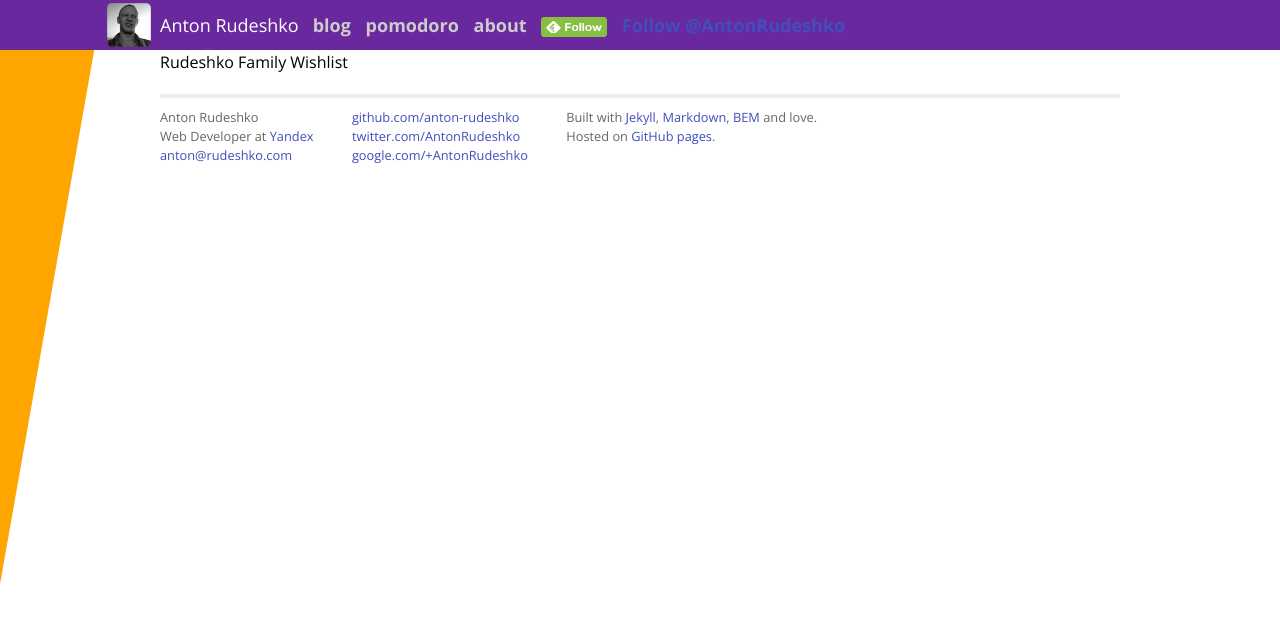
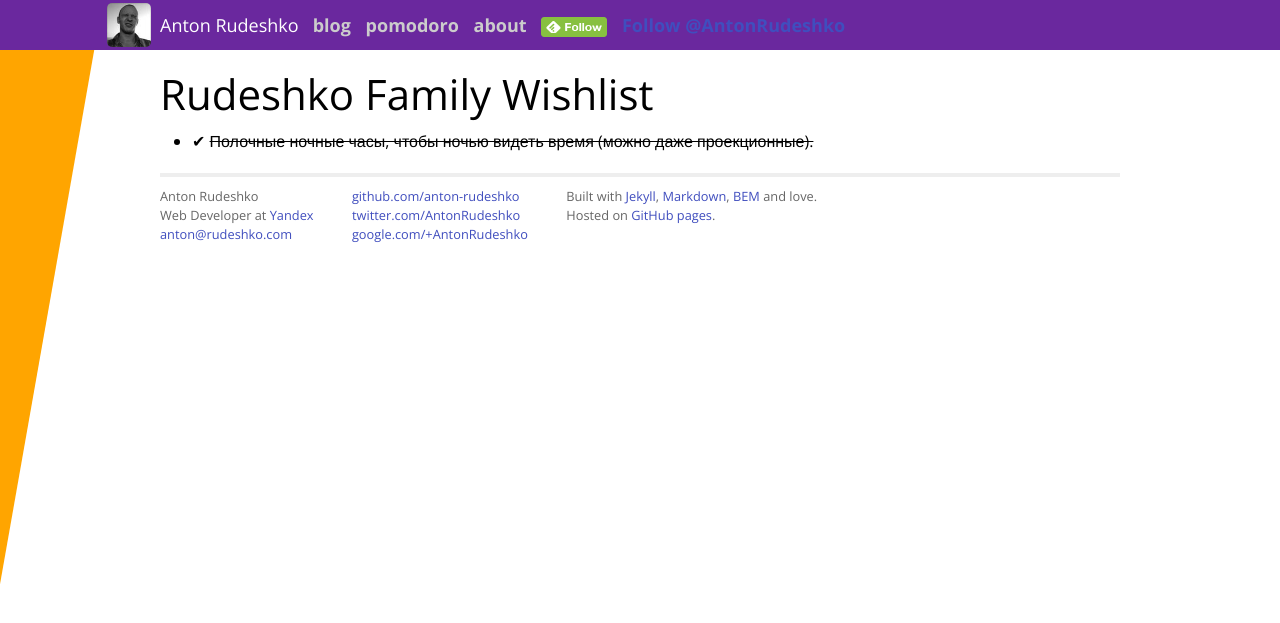
Before and after one commit to anton-rudeshko/anton-rudeshko.github.io, a Jekyll site: the page built from wishlist/family/index.md, in a window 1280 px wide. Shown: the top 623 px of the page. Built offline with Jekyll 4.4.1, drawn with Linux system fonts in a browser that asks for light colours; Markdown is read by kramdown in place of the engine named in the settings; comment, search, counter and statistics services are not loaded.

Commit message:
family-wishlist: checked night clock

```diff
--- a/wishlist/family/index.md
+++ b/wishlist/family/index.md
@@ -3,4 +3,6 @@ layout: default
 title: Rudeshko Family Wishlist
 ---
 
-Rudeshko Family Wishlist
+# Rudeshko Family Wishlist
+
+  * ✔ ~~Полочные ночные часы, чтобы ночью видеть время (можно даже проекционные).~~
```
